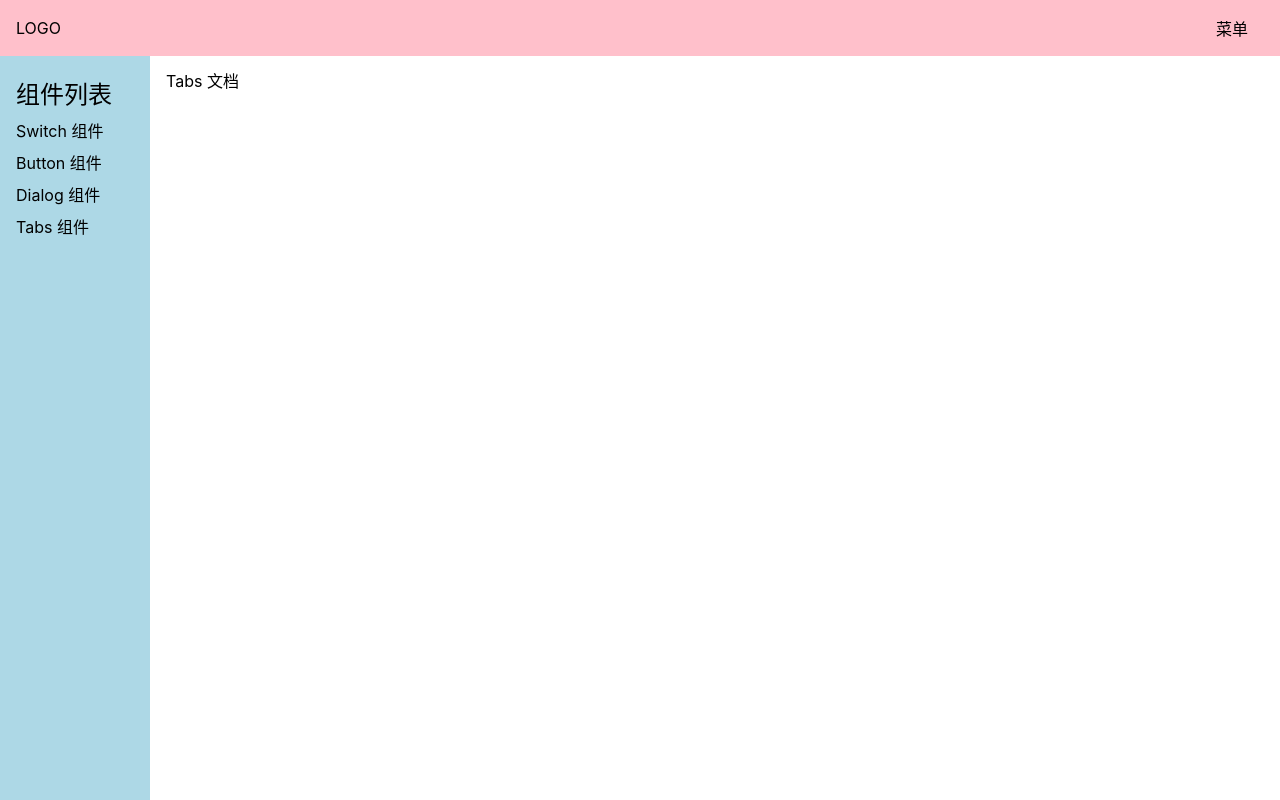
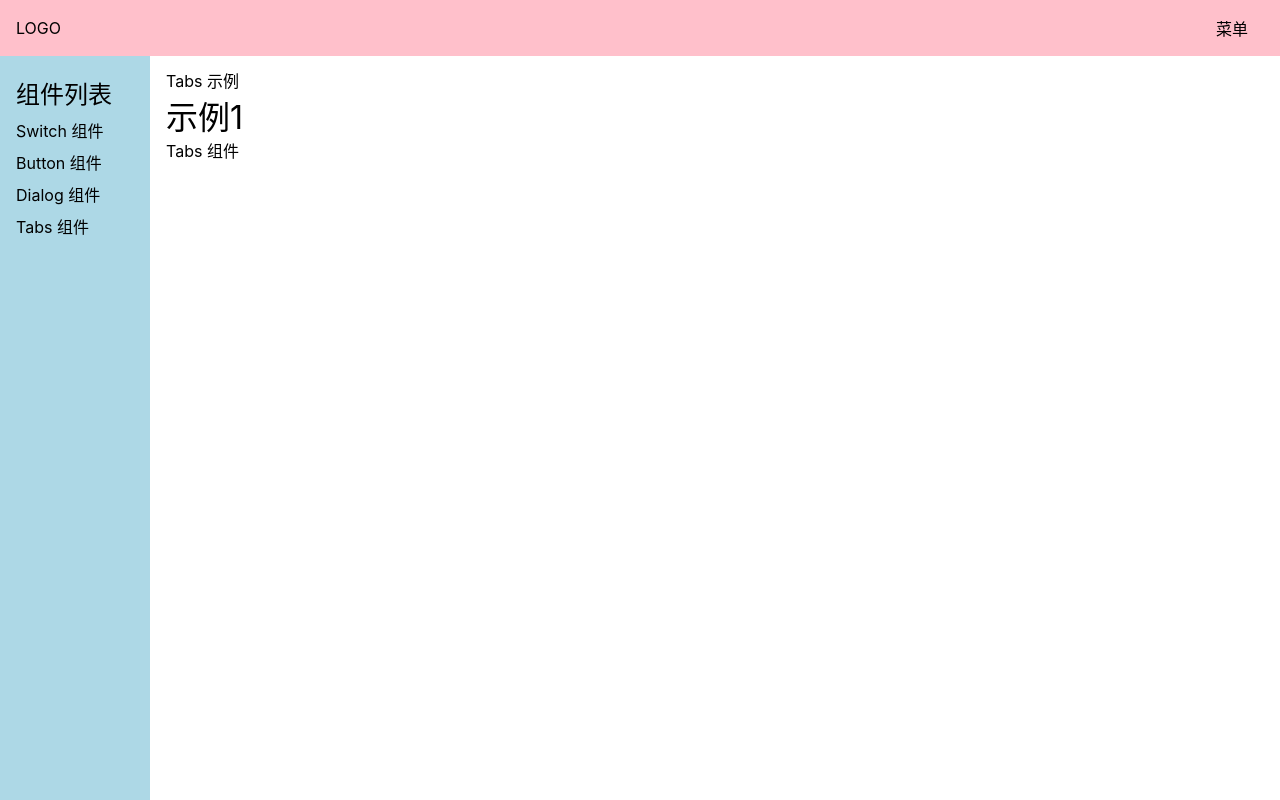
Before and after one commit to xue0211/flurryUI, a Vue app in the folder flurryUI/: page /#/doc/tabs in a window 1280 px wide. Built offline with nearby package versions, Linux system fonts and the light colour scheme.

Commit message:
创建 Tabs 和 Tab 组件

```diff
--- a/flurryUI/src/components/TabsDemo.vue
+++ b/flurryUI/src/components/TabsDemo.vue
@@ -1,5 +1,21 @@
 <template>
     <div>
-        Tabs 文档
+        Tabs 示例
     </div>
+    <h1>示例1</h1>
+    <Tabs>
+        <Tab title="导航1">内容1</Tab>
+        <Tab title="导航2">内容2</Tab>
+    </Tabs>
 </template>
+
+<script lang="ts">
+import Tab from '../lib/Tab.vue';
+import Tabs from '../lib/Tabs.vue';
+export default{
+    components: {
+            Tab,
+            Tabs
+    }
+}
+</script>
--- /dev/null
+++ b/flurryUI/src/lib/Tab.vue
@@ -0,0 +1,5 @@
+<template>
+    <div>
+        Tab 组件
+    </div>
+</template>
--- /dev/null
+++ b/flurryUI/src/lib/Tabs.vue
@@ -0,0 +1,5 @@
+<template>
+    <div>
+        Tabs 组件
+    </div>
+</template>
```
